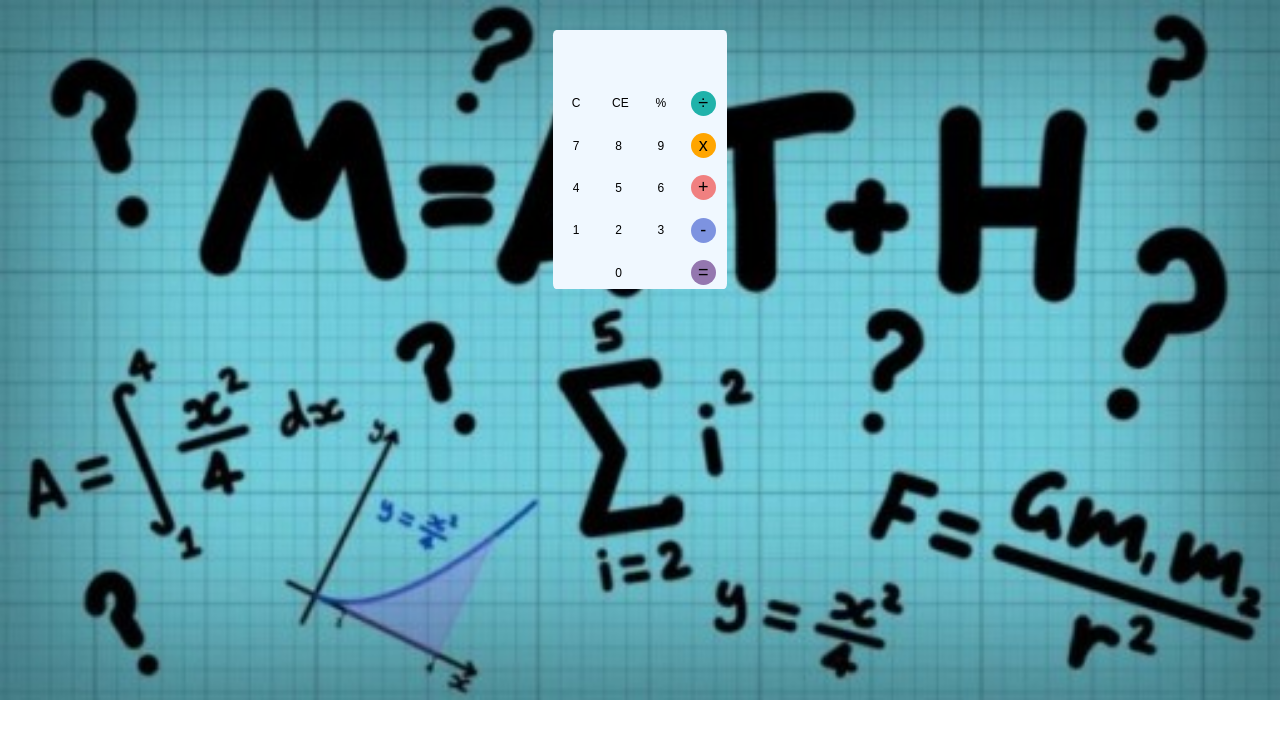
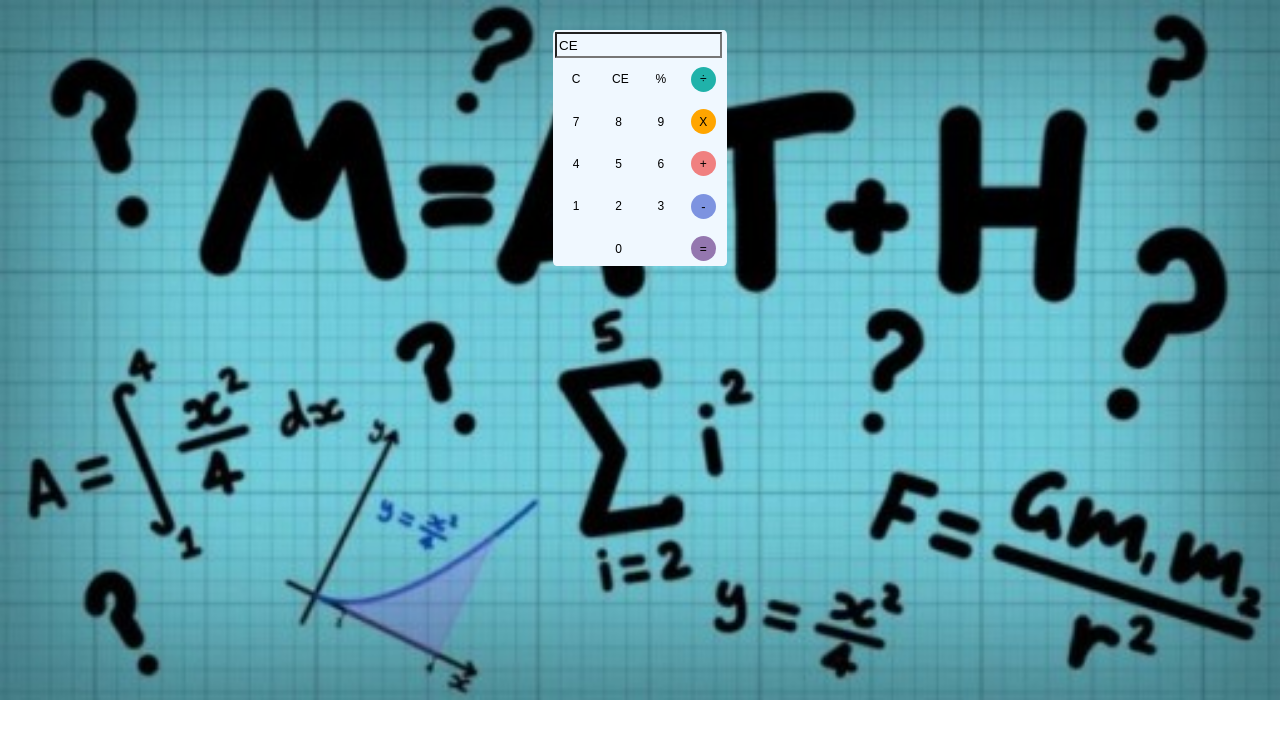
Before and after one commit to epurpose84/HTML-CSS-Calculator, a plain HTML site: page index.html in a window 1280 px wide. Both pictures are taken after a click on the button "CE". Drawn offline with Linux system fonts and the light colour scheme.

Commit message:
Operational task completed

```diff
--- a/index.html
+++ b/index.html
@@ -10,7 +10,7 @@
 <body>
 
         <div id="container">
-            <div id="output"></div>
+            <input type="text" name="screen" id="screen">
             <button class="operator">C</button>
             <button class="operator">CE</button>
             <button class="operator">%</button>
@@ -18,7 +18,7 @@
             <button class="number">7</button>
             <button class="number">8</button>
             <button class="number">9</button>
-            <button class="operator">x</button>
+            <button class="operator">X</button>
             <button class="number">4</button>
             <button class="number">5</button>
             <button class="number">6</button>
@@ -34,4 +34,5 @@
         </div>
 
 </body>
+<script src="index.js"></script>
 </html>
--- /dev/null
+++ b/index.js
@@ -0,0 +1,27 @@
+let screen = document.getElementById('screen');
+buttons = document.querySelectorAll('button');
+
+let screenValue = '';
+for (item of buttons) {
+    item.addEventListener('click', (e) =>{
+        buttonText = e.target.innerText;
+        console.log('Button text is', buttonText);
+        if (buttonText == 'X'){
+            buttonText = '*';
+            screenValue += buttonText;
+            screen.value = screenValue;
+        }
+
+        else if (buttonText == 'C'){
+            screenValue = "";
+            screen.value = screenValue;
+        }
+        else if (buttonText == '='){
+            screen.value = eval(screenValue);
+        }
+        else{
+            screenValue += buttonText;
+            screen.value = screenValue;
+        }
+    })
+}
--- a/style.css
+++ b/style.css
@@ -6,7 +6,7 @@ body{
 }
 
 #container{
-    height: 255px;
+    height: 232px;
     width: 170px;
     margin: 30px auto;
     padding: 2px;
@@ -14,9 +14,9 @@ body{
     background-color: aliceblue;
 }
 
-#output{
-    height: 50px;
-    border-radius: 7px;
+#screen{
+    height: 20px;
+    width: 159px;
     background-color: aliceblue;
 }
 
@@ -43,25 +43,25 @@ body{
 }
 
 button:nth-child(5){
-    font-size: 18px;
+    font-size: 12px;
     background-color: #20b2aa;
 }
 
 button:nth-child(9){
-    font-size: 18px;
+    font-size: 12px;
     background-color: #ffa500;
 }
 
 button:nth-child(13){
-    font-size: 18px;
+    font-size: 12px;
     background-color: #f08080;
 }
 
 button:nth-child(17){
-    font-size: 18px;
+    font-size: 13px;
     background-color: #7d93e0;
 }
 button:nth-child(21){
-    font-size: 18px;
+    font-size: 12px;
     background-color: #9477af;
 }
```
